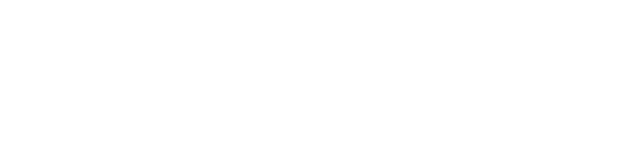
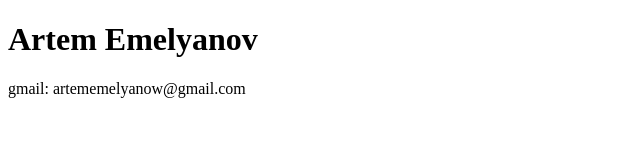
Before and after one commit to Rript/rsschool-cv, a plain HTML site: page index.html in a window 1280 px wide. Shown: the whole page, without its empty margins (0-640 px from the left). Drawn offline with Linux system fonts and the light colour scheme.

Commit message:
feat: add more information in html

```diff
--- a/index.html
+++ b/index.html
@@ -1,12 +1,12 @@
 <!DOCTYPE html>
 <html lang="en">
 <head>
-    <meta charset="UTF-8">
-    <meta name="viewport" content="width=device-width, initial-scale=1.0">
-    <title>Document</title>
-    <link rel="stylesheet" href="style.css">
+  <meta charset="UTF-8">
+  <meta name="viewport" content="width=device-width, initial-scale=1.0">
+  <title>CV</title>
 </head>
 <body>
-
+    <h1>Artem Emelyanov</h1>
+    <p>gmail: artememelyanow@gmail.com</p>
 </body>
 </html>
--- a/style.css
+++ b/style.css
@@ -1,3 +1,3 @@
 body {
     margin: 0;
-  }
+}
```
